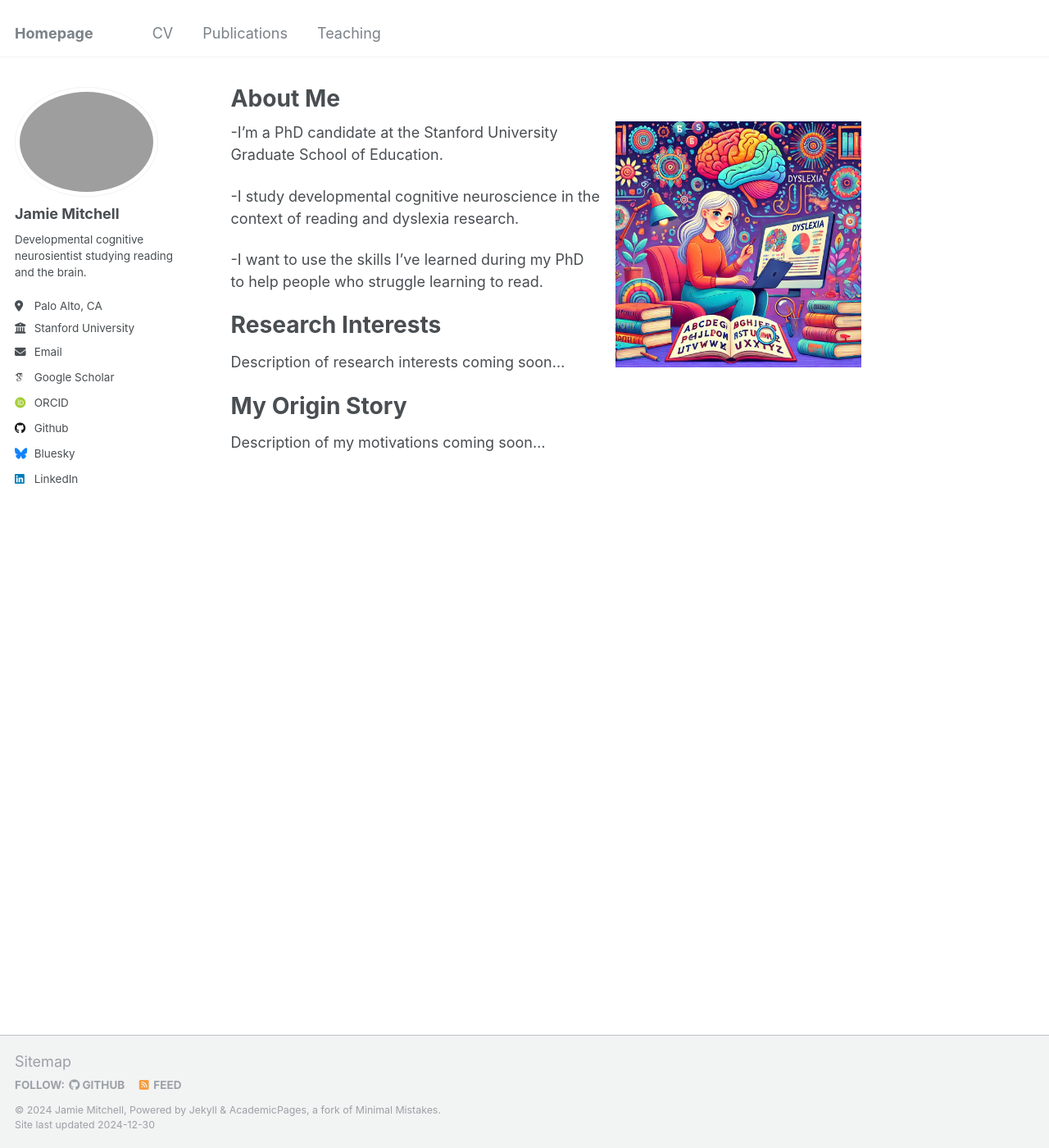
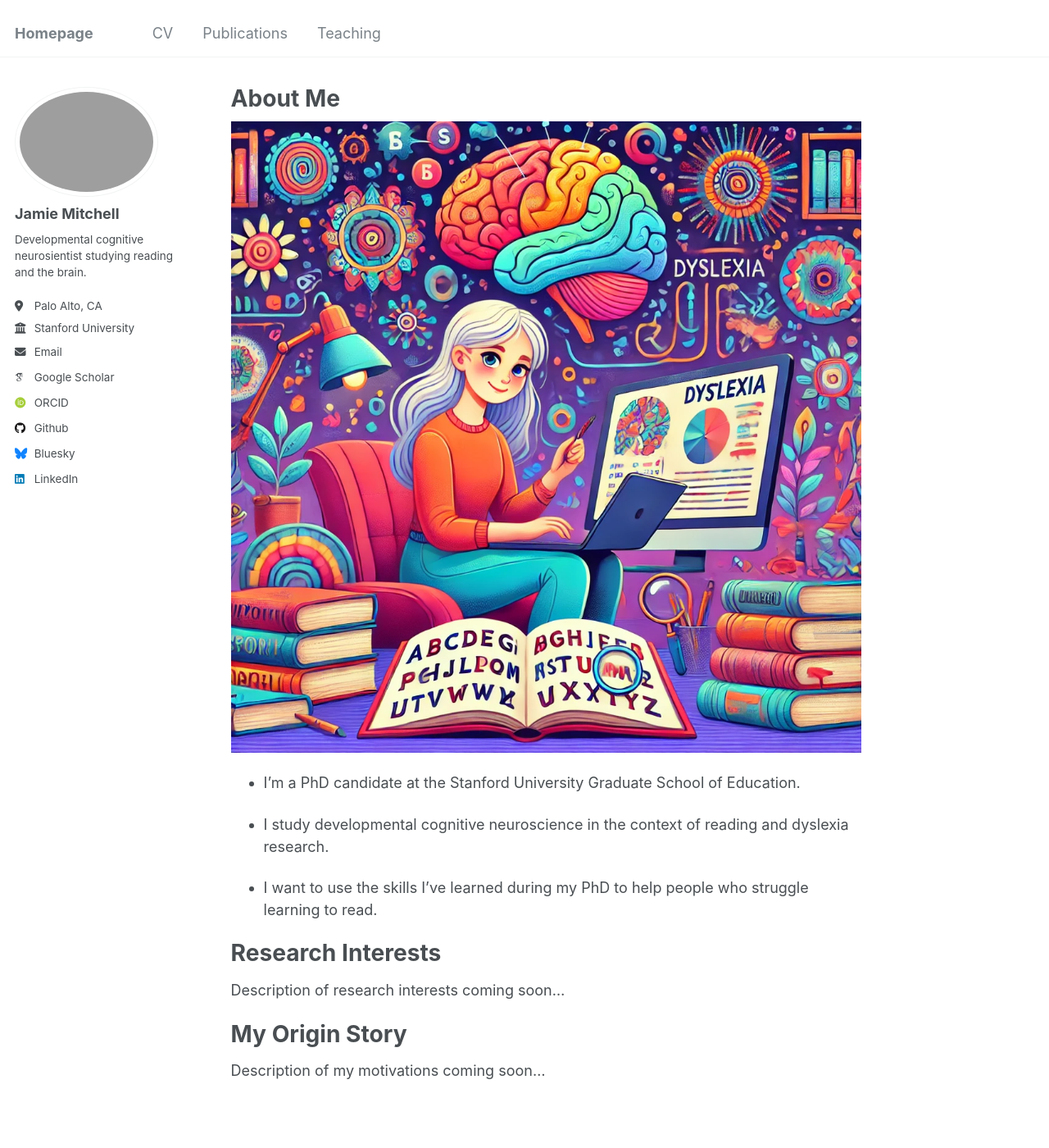
Before and after one commit to jamielmitchell/profile, a Jekyll site: the page built from _pages/about.md, in a window 1280 px wide and 1400 px high. Shown: the whole window at 82% size. Built offline with Jekyll 4.4.1, drawn with Linux system fonts in a browser that asks for light colours; some web fonts are replaced.

Commit message:
formatting img

```diff
--- a/_pages/about.md
+++ b/_pages/about.md
@@ -8,12 +8,12 @@ redirect_from:
   - /about.html
 ---
 
-![Illustration of girl studying reading, dyslexia, and the brain](/images/interests.png){: .align-right width="300px"}
--I'm a PhD candidate at the Stanford University Graduate School of Education.
+![Pic](/images/interests.png)
+- I'm a PhD candidate at the Stanford University Graduate School of Education.
 
--I study developmental cognitive neuroscience in the context of reading and dyslexia research.
+- I study developmental cognitive neuroscience in the context of reading and dyslexia research.
 
--I want to use the skills I've learned during my PhD to help people who struggle learning to read.
+- I want to use the skills I've learned during my PhD to help people who struggle learning to read.
 
 Research Interests
 ======
```
